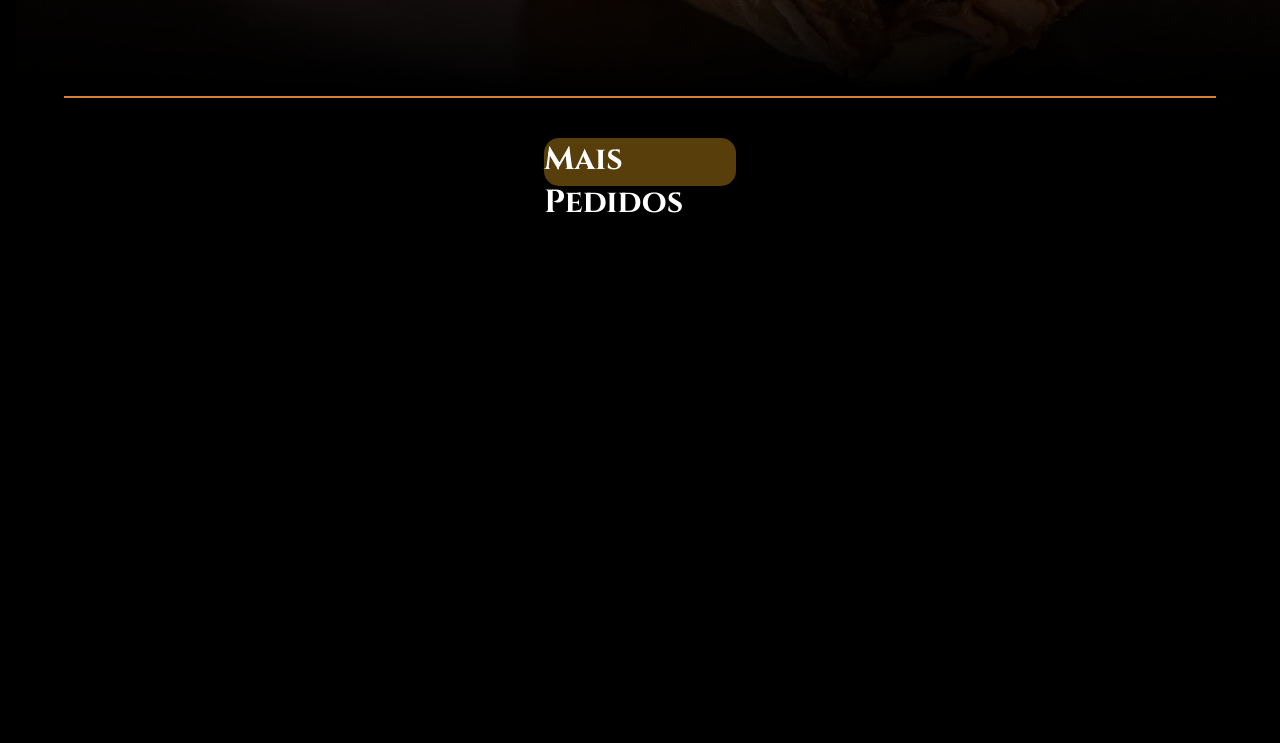
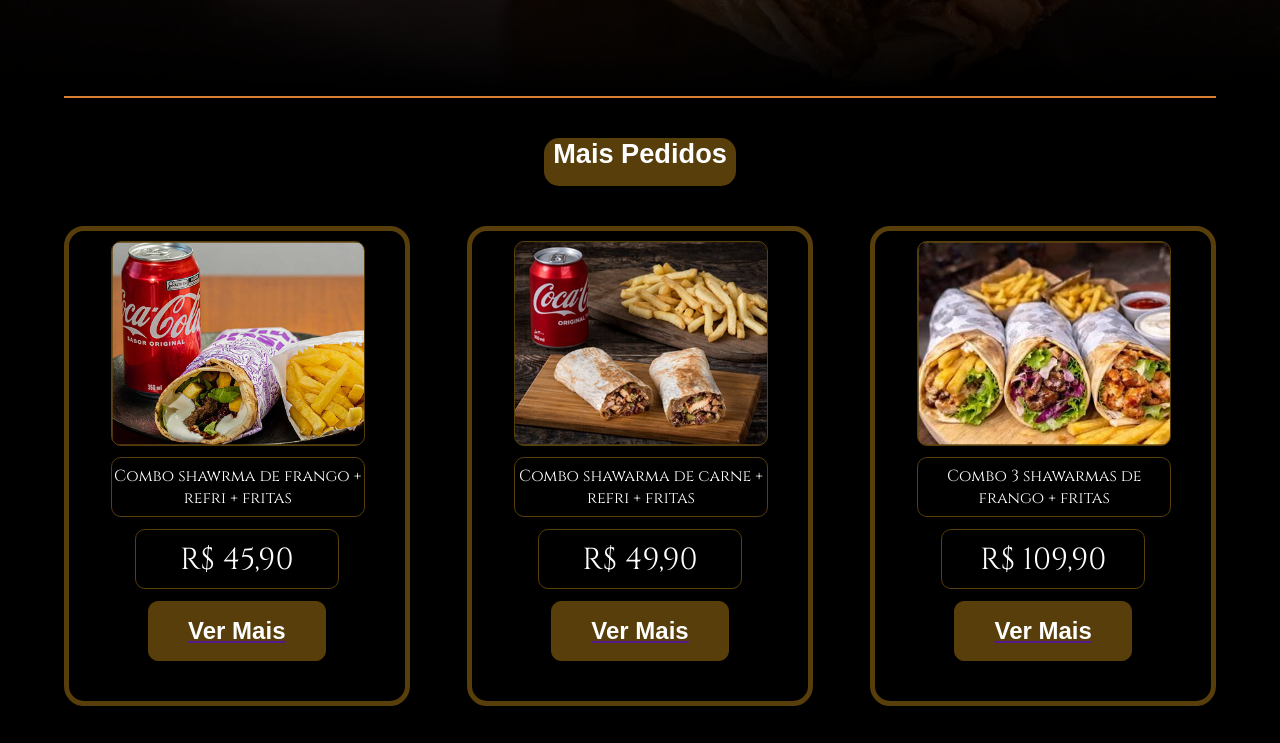
Before and after one commit to SatoGYago/Dar-Lustan, a website: page index.html in a window 1280 px wide. Shown: the part 700-1443 px from the top of the page. Drawn offline with Linux system fonts and the light colour scheme.

Commit message:
index.html quase finalizado, falta footer

```diff
--- a/index.html
+++ b/index.html
@@ -23,17 +23,45 @@
                 <div id="titulosMain">
                     <p id="DarLustan">Dar Lustan</p>
                     <p id="TextoArabe">دار لوستان</p>
-                </div>
-                <div id="paragrafoMain">
                     <p id="paragrafo">Lorem ipsum dolor sit amet, consectetur adipiscing elit. Nam interdum sagittis libero, vel imperdiet elit sollicitudin sagittis. Sed dui lacus, pharetra nec aliquam nec, dignissim quis nulla. Integer eget tempus quam. Morbi ornare faucibus lacus a pellentesque. </p>
                 </div>
+
         </div>
         <div id="linhaBaixo"></div>
 
         <div id="maisPedidos"><h1>Mais Pedidos</h1></div>
-        <div class="itensMaisPedidos" id="item1"></div>
-        <div class="itensMaisPedidos" id="item2"></div>
-        <div class="itensMaisPedidos" id="item3"></div>
+        <div id="itensContainer">
+            <div class="itensMaisPedidos" id="item1">
+                <div class="maisPedidoImagem" id="maisPedidoimg1"></div>
+                <div class="maisPedidoNome">Combo shawrma de frango + refri + fritas</div>
+                <div class="maisPedidoPreco">R$ 45,90</div>
+                    <a href="">
+                        <div class="botaoVerMais"><h1>Ver Mais</h1></div>
+                    </a>
+            </div>
+            <div class="itensMaisPedidos" id="item2">
+                <div class="maisPedidoImagem" id="maisPedidoimg2"></div>
+                <div class="maisPedidoNome">Combo shawarma de carne + refri + fritas</div>
+                <div class="maisPedidoPreco">R$ 49,90</div>
+                    <a href="">
+                        <div class="botaoVerMais"><h1>Ver Mais</h1></div>
+                    </a>
+            </div>
+            <div class="itensMaisPedidos" id="item3">
+                <div class="maisPedidoImagem" id="maisPedidoimg3"></div>
+                <div class="maisPedidoNome">Combo 3 shawarmas de frango + fritas</div>
+                <div class="maisPedidoPreco">R$ 109,90</div>
+                <a href="">
+                    <div class="botaoVerMais"><h1>Ver Mais</h1></div>
+                </a>
+            </div>
+        </div>
+        <div id="banner"></div>
     </main>
+    <footer>
+        <div id="coluna1"></div>
+        <div id="coluna2"></div>
+        <div id="coluna3"></div>
+    </footer>
 </body>
 </html>
--- a/style.css
+++ b/style.css
@@ -115,7 +115,6 @@ main
     {
         width: 100vw;
         height: 82vh;
-        background-position: 2vh;
         background-image: url(images/background\ 1.png);
         background-repeat: no-repeat;
         background-size: cover;
@@ -132,6 +131,7 @@ main
         height: 2px;
         background-color: var(--corTextoDourado);
         justify-self: center;
+        /*Não sei pq, se você abrir o site em um navegador FireFox essa parte não centraliza horizontalmente, mas no Chrome ta tudo certo, terei que perguntar ao professor como consertar isso, eu mesmo fui incapaz, não sei se o problema ta no meu firefox ou em qualquer um*/
     }
 }
 
@@ -193,7 +193,7 @@ main
     display: flex;
     flex-direction: column;
     background-color: transparent;
-    width: 25vw;
+    width: 27vw;
     margin-top: 5vh;
     margin-left: 5vw;
 
@@ -209,20 +209,12 @@ main
         align-self: center;
         font-size: 3em;
     }
-}
 
-#paragrafoMain
-{
-    background-color: transparent;
-    width: 30vw;
-    position: absolute;
-    margin-top: 25vh;
-    margin-left: 5vw;
-    font-size: 1.3em;
     #paragrafo
     {
         color: white;
-        letter-spacing: 1px;
+        margin-top: 5%;
+        font-size: 1.2em;
     }
 }
 
@@ -233,17 +225,126 @@ main
     background-color: var(--barraDePesquisa);
     color: white;
     border-radius: 15px;
+    margin: 5vh;
     justify-self: center;
-    margin: 5vh;
-    h1
+    h1 /*Não sei pq mas essa BOSTA não centraliza verticalmente no botão, tentar arrumar dps*/
     {
         background-color: transparent;
         justify-self: center;
-        align-content: center;
+        font-family: Arial, Helvetica, sans-serif;
+        font-size: 1.7rem;
     }
 }
 
-.itensMaisPedidos
+#itensContainer
 {
+    display: grid;
+    grid-template-columns: 1fr 1fr 1fr;
+    gap: 5%;
+    width: 90vw;
+    height: 60vh;
+    justify-self: center;
+
+    .itensMaisPedidos
+    {
+        display: grid;
+        grid-template-columns: 80%;
+        grid-template-rows: 45% 13% 13% 13%;
+        gap: 3%;
+        border: solid, var(--barraDePesquisa), 5px;
+        border-radius: 20px;
+        padding: 3%;
+        justify-content: center;
+    }
+
+    .maisPedidoImagem
+    {
+        width: 100%;
+        height: 100%;
+        border: solid, var(--barraDePesquisa), 1px;
+        border-radius: 10px;
+    }
+    .maisPedidoNome
+    {
+        width: 100%;
+        height: 100%;
+        border: solid, var(--barraDePesquisa), 1px;
+        border-radius: 10px;
+        color: white;
+        text-align: center;
+        justify-content: center;
+        align-content: center;
+    }
+    .maisPedidoPreco
+    {
+        width: 80%;
+        height: 100%;
+        border: solid, var(--barraDePesquisa), 1px;
+        border-radius: 10px;
+        color: white;
+        justify-self: center;
+        font-size: 1.9rem;
+        text-align: center;
+        justify-content: center;
+        align-content: center;
+    }
+    .botaoVerMais
+    {
+        width: 70%;
+        height: 100%;
+        border: solid, var(--barraDePesquisa), 1px;
+        border-radius: 10px;
+        color: white;
+        justify-self: center;
+        align-content: center;
+        background-color: var(--barraDePesquisa);
+        font-family: Arial, Helvetica, sans-serif;
+        h1
+        {
+            background-color: transparent;
+            justify-self: center;
+            font-family: Arial, Helvetica, sans-serif;
+            font-size: 1.5rem;
+        }
+    }
+
+    #maisPedidoimg1
+    {
+        background-image: url(images/cardapio/combos/Rectangle\ 13.png);
+        background-size: cover;
+        background-repeat: no-repeat;
+    }
+    #maisPedidoimg2
+    {
+        background-image: url(images/cardapio/combos/Rectangle\ 18.png);
+        background-size: cover;
+        background-repeat: no-repeat;
+        background-position: center;
+    }
+    #maisPedidoimg3
+    {
+        background-image: url(images/cardapio/combos/Rectangle\ 23.png);
+        background-size: cover;
+        background-repeat: no-repeat;
+    }
 
 }
+
+#banner
+{
+    height: 70vh;
+    width: 90vw;
+    background-image: url(images/banner.png);
+    margin-top: 5vh;
+    margin-bottom: 5vh;
+    justify-self: center;
+    background-repeat: no-repeat;
+    background-size: cover;
+}
+
+footer
+{
+    display: grid;
+    grid-template-columns: repeat(3, 1fr);
+
+}
```
Also changed, not shown: images/Dar-LusatnLogo+nome.png (added), images/cardapio/combos/Rectangle 13.png (added), images/cardapio/combos/Rectangle 18.png (added), images/cardapio/combos/Rectangle 23.png (added), 4 other files.
